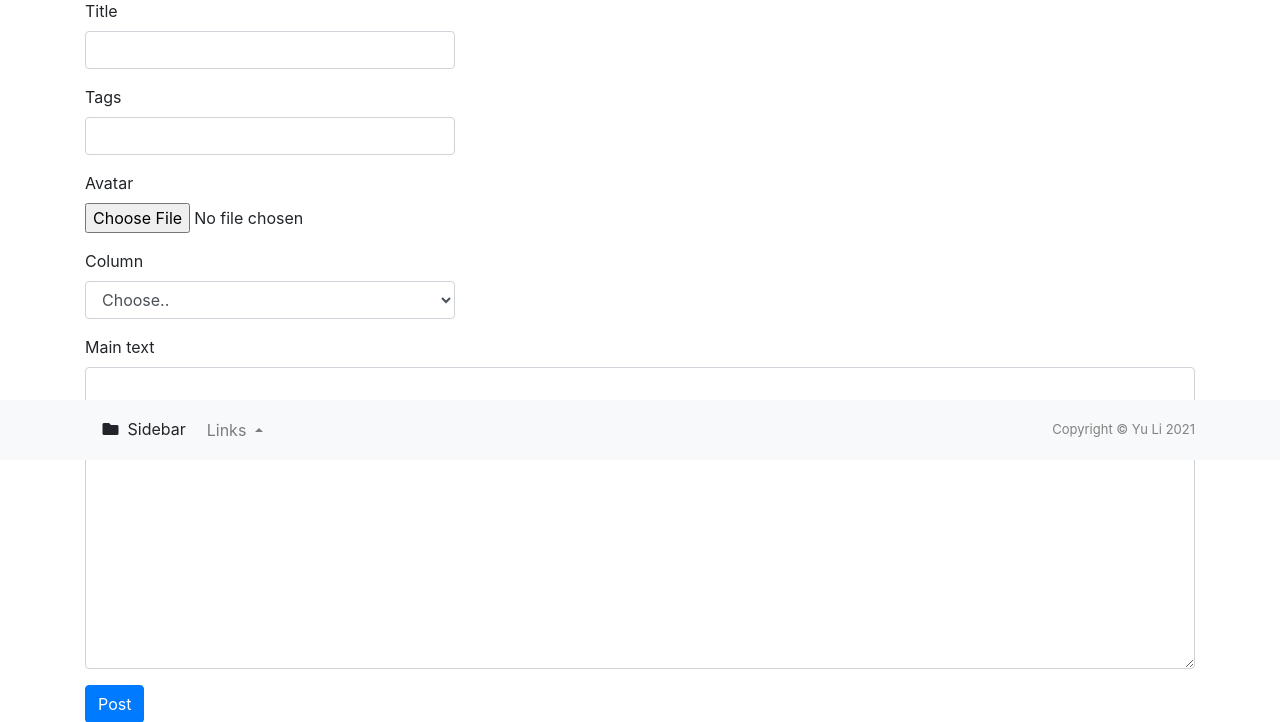
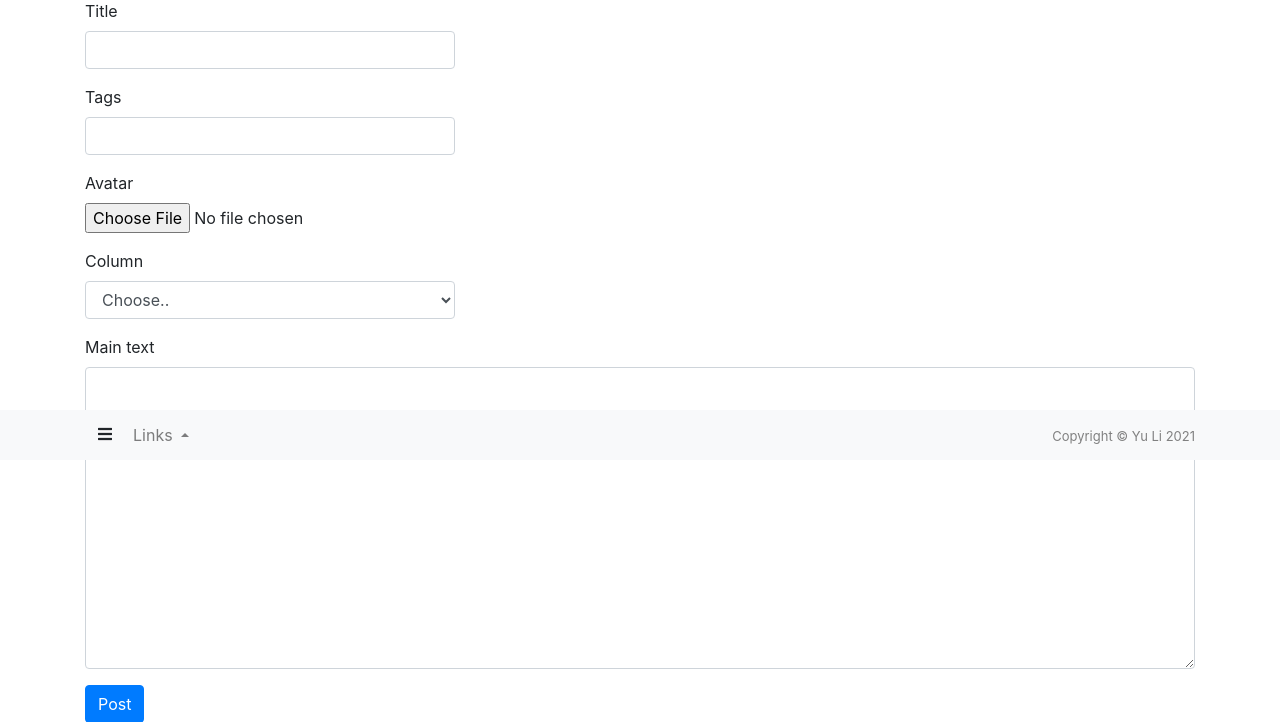
Before and after one commit to opestc/my_blog_django, a Django app: page /create/ in a window 1280 px wide. Shown: the part 340-1062 px from the top of the page. Run offline with Django 3.2, Linux system fonts and the light colour scheme; the visitor is signed in with stand-in values (Sample User, id 1); data that the repository does not hold is empty; some libraries are stand-ins or nearby versions.

Commit message:
test footer

```diff
--- a/my_blog/templates/base.html
+++ b/my_blog/templates/base.html
@@ -56,7 +56,7 @@
 
         #footer,
         #push {
-            height: 60px;
+            height: 50px;
         }
 
 
--- a/my_blog/templates/footer.html
+++ b/my_blog/templates/footer.html
@@ -6,12 +6,12 @@
 </div>
 <footer class="navbar navbar-expand-lg navbar-light bg-light justify-content-between fixed-bottom" id="footer">
     <div class="container">
-      <div class="collapse navbar-collapse" id="navbarNavDropdown">
+      <div>
 
          <ul class="navbar-nav">
             <li class="nav-item">
               <button type="button" id="sidebarToggler" class="btn bbtn-link">
-                &nbsp;<i class="fas fa-folder"></i>&nbsp; Sidebar</button>
+                <i class="fas fa-bars"></i></button>
             </li>
 
           <li class="nav-item dropup">
@@ -29,9 +29,9 @@
          </ul>
 
         </div>
-
-      <font size="2" color="grey" class="text-grey" style="display: inline-block; float: none;text-align: center;">Copyright &copy; Yu Li 2021</font>
-
+      <div>
+        <font size="2" color="grey" class="text-grey" style="display: inline-block; float: none;text-align: center;">Copyright &copy; Yu Li 2021</font>
+      </div>
     </div>
 </footer>
 <script>
--- a/my_blog/templates/header.html
+++ b/my_blog/templates/header.html
@@ -109,11 +109,11 @@
 <style type="text/css">
   .sidenav {
     position: fixed;
-    height:calc(100vh - 60px);
+    height:calc(100vh - 50px);
     z-index:9999;
     top:0;
-    left: -200px;
-    width: 200px;
+    left: -180px;
+    width: 180px;
     background-color: #e3f2fd;
     overflow-x: :hidden;
     padding-top:20px;
```
